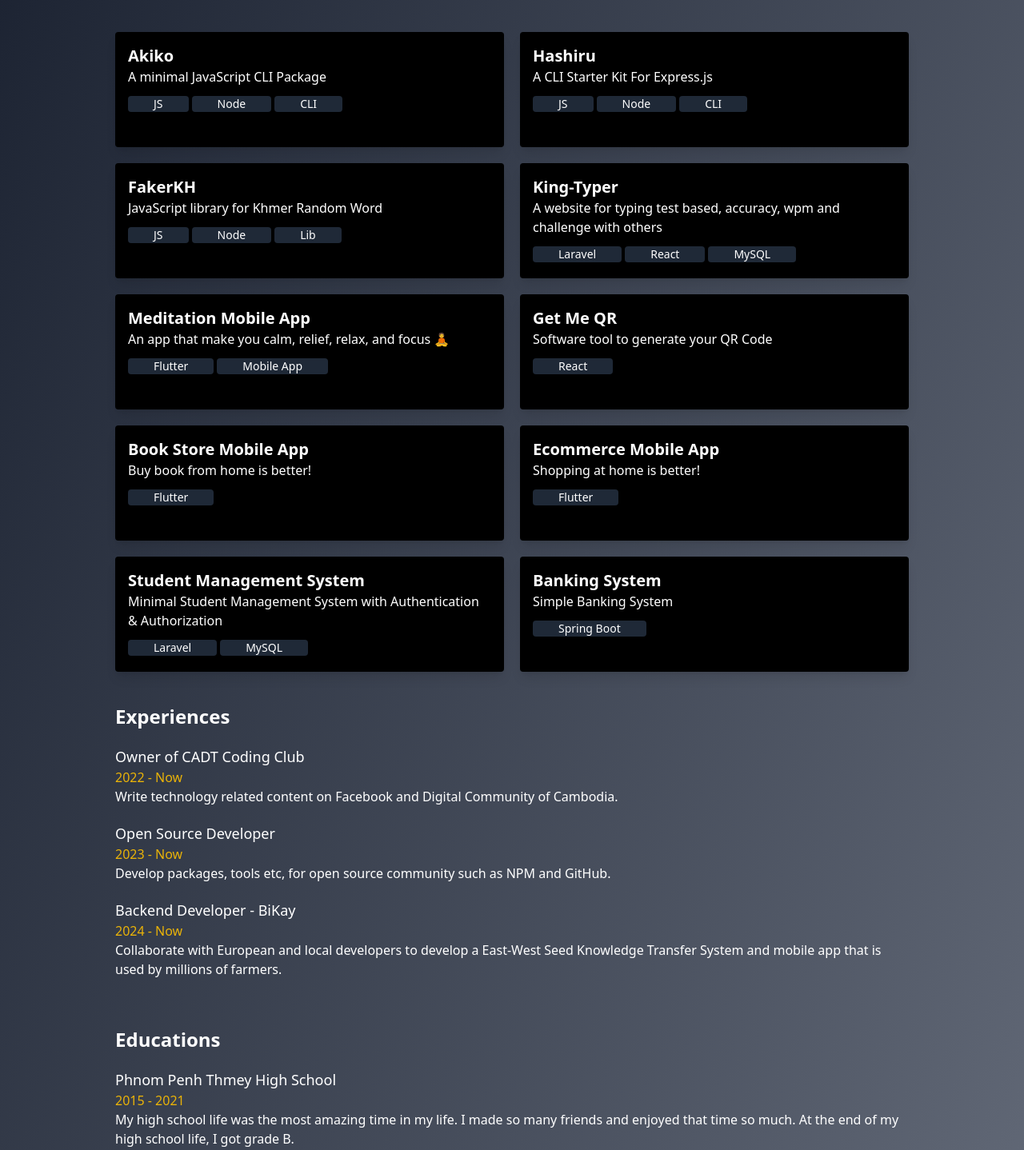
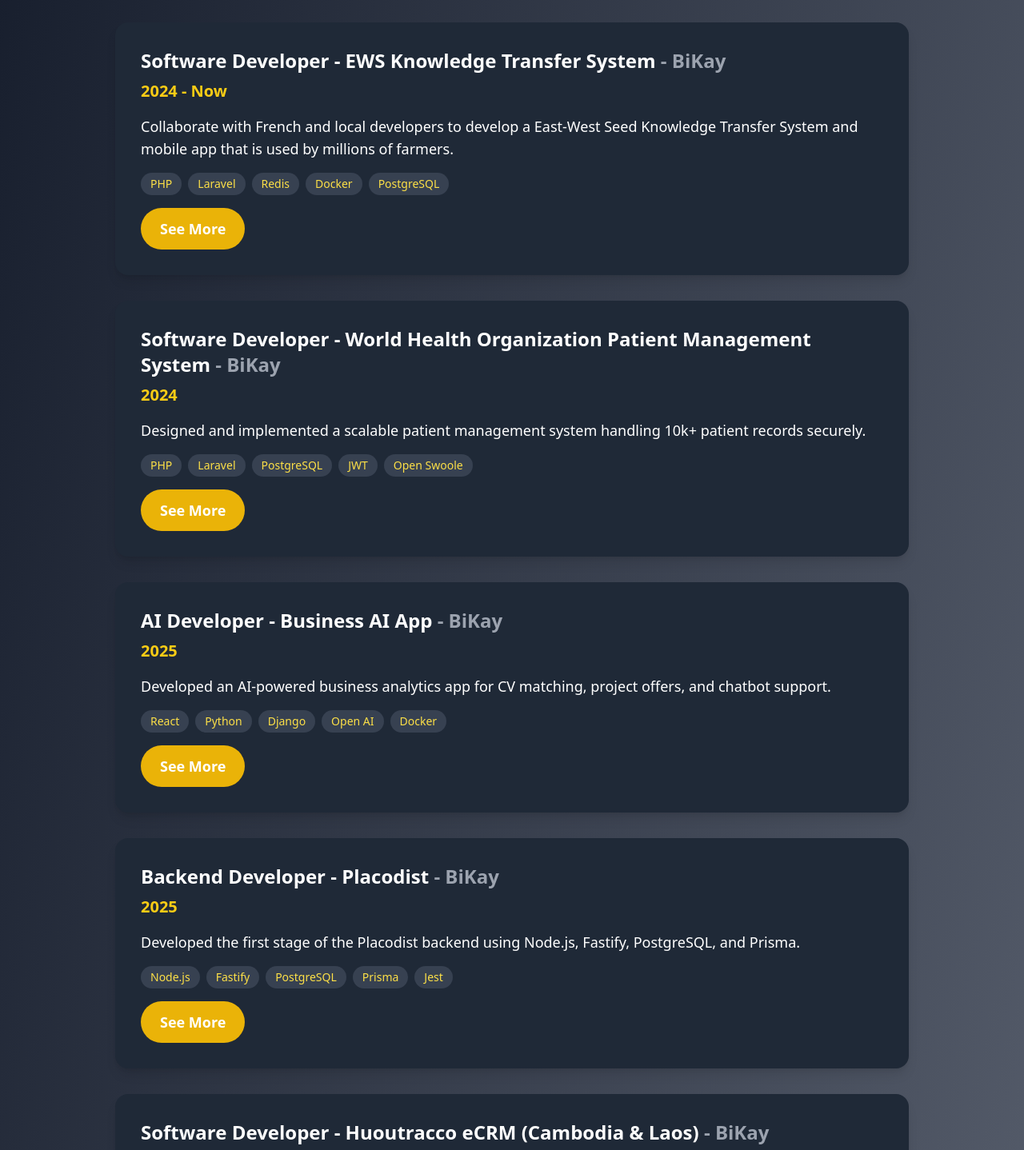
Before and after one commit to Re4ch-Jay/phatpanhareach, a Next.js app: page / in a window 1280 px wide. Shown: the part 832-2270 px from the top of the page at 80% size. Built offline with nearby package versions, Linux system fonts and the light colour scheme.

Commit message:
feat: update 2025

```diff
--- a/app/components/Experiences.jsx
+++ b/app/components/Experiences.jsx
@@ -1,23 +1,154 @@
+"use client"
 import React from 'react'
 
 export default function Experiences() {
+  const experiences = [
+    {
+      title: 'Software Developer - EWS Knowledge Transfer System',
+      company: 'BiKay',
+      year: '2024 - Now',
+      short: 'Collaborate with French and local developers to develop a East-West Seed Knowledge Transfer System and mobile app that is used by millions of farmers.',
+      full: [
+        'Architected and implemented the East-West Seed Knowledge Transfer System.',
+        'Developed scalable APIs and backend services for a mobile app used by millions of farmers.',
+        'Ensured high availability and performance.',
+        'Integrated real-time data sync using Redis and Docker.',
+        'Worked closely with European and local teams to deliver features on time.'
+      ],
+      technologies: ['PHP', 'Laravel', 'Redis', 'Docker', 'PostgreSQL']
+    },
+    {
+      title: 'Software Developer - World Health Organization Patient Management System',
+      company: 'BiKay',
+      year: '2024',
+      short: 'Designed and implemented a scalable patient management system handling 10k+ patient records securely.',
+      full: [
+        'Designed and implemented a scalable patient management system for World Health Organization.',
+        'Handled 10k+ patient records with robust security and privacy measures.',
+        'Integrated role-based access control for secure data access.',
+        'Optimized database queries, cutting data retrieval time by 40%.',
+        'Developed reporting dashboards for healthcare analytics.',
+        'Ensured GDPR compliance and data integrity.'
+      ],
+      technologies: ['PHP', 'Laravel', 'PostgreSQL', 'JWT', 'Open Swoole']
+    },
+    {
+      title: 'AI Developer - Business AI App',
+      company: 'BiKay',
+      year: '2025',
+      short: 'Developed an AI-powered business analytics app for CV matching, project offers, and chatbot support.',
+      full: [
+        'Developed an AI-powered business analytics application for HR and project management.',
+        'Implemented CV matching and automated project offer recommendations.',
+        'Integrated chatbot support using NLP and OpenAI APIs.',
+        'Reduced manual workload by 50% for HR teams.',
+        'Built real-time analytics dashboards and notification systems.',
+        'Ensured scalability and maintainability of AI services.'
+      ],
+      technologies: ['React', 'Python', 'Django', 'Open AI', 'Docker']
+    },
+    {
+      title: 'Backend Developer - Placodist',
+      company: 'BiKay',
+      year: '2025',
+      short: 'Developed the first stage of the Placodist backend using Node.js, Fastify, PostgreSQL, and Prisma.',
+      full: [
+        'Developed the initial backend foundation for Placodist using Node.js and Fastify.',
+        'Utilized PostgreSQL and Prisma for efficient data management.',
+        'Established code standards and best practices for future development.',
+        'Wrote migration scripts and set up automated testing pipelines.',
+        'Enabled seamless collaboration for other developers joining the project.'
+      ],
+      technologies: ['Node.js', 'Fastify', 'PostgreSQL', 'Prisma', 'Jest']
+    },
+    {
+      title: 'Software Developer - Huoutracco eCRM (Cambodia & Laos)',
+      company: 'BiKay',
+      year: '2025',
+      short: 'Contributed to the implementation and support of an enterprise CRM system across Cambodia and Laos.',
+      full: [
+        'Contributed to the implementation and ongoing support of Huoutracco eCRM.',
+        'Enabled efficient customer management across multiple regions (Cambodia & Laos).',
+        'Integrated third-party APIs for enhanced CRM functionality.',
+        'Improved data import/export processes for business operations.',
+        'Provided technical support and training for regional teams.',
+        'Ensured system reliability and scalability for enterprise use.'
+      ],
+      technologies: ['PHP', 'Laravel', 'REST API', 'PostgreSQL', 'Docker']
+    },
+    {
+      title: 'Leader of CADT Coding Club',
+      year: '2022 - 2024',
+      short: 'Write technology related content on Facebook and Digital Community of Cambodia.',
+      full: [
+        'Founded and manage a vibrant tech community.',
+        'Organized workshops, hackathons, and online events.',
+        'Write and curate technology-related content for Facebook and Digital Community of Cambodia.',
+        'Mentor junior members and facilitate knowledge sharing on software engineering best practices.',
+        'Grew the community to thousands of aspiring developers and students.'
+      ],
+      technologies: ['Leadership', 'Community Building', 'Content Creation', 'Mentorship', 'Event Planning']
+    },
+    {
+      title: 'Open Source Developer',
+      year: '2023 - Now',
+      short: 'Develop packages, tools etc, for open source community such as NPM and GitHub.',
+      full: [
+        'Develop and maintain open source packages and tools for the global developer community on NPM and GitHub.',
+        'Collaborate with contributors worldwide, review pull requests, and ensure high code quality.',
+        'Advocate for open source adoption in local tech circles.',
+        'Present at meetups and conferences.',
+        'Helped increase adoption of open source tools in Cambodia.'
+      ],
+      technologies: ['JavaScript', 'NPM', 'GitHub', 'TypeScript', 'CI/CD']
+    },
+  ]
+
   return (
-    <div className="container mx-auto max-w-screen-lg px-4 py-5">
-        <p className="text-white text-2xl font-bold">Experiences</p>
-        <Experience title='Owner of CADT Coding Club' year='2022 - Now' description='Write technology related content on Facebook and Digital Community of Cambodia.'  />
-        <Experience title='Open Source Developer' year='2023 - Now' description='Develop packages, tools etc, for open source community such as NPM and GitHub.'  />
-        <Experience title='Backend Developer' company='BiKay' year='2024 - Now' description='Collaborate with European and local developers to develop a East-West Seed Knowledge Transfer System and mobile app that is used by millions of farmers.'  />
+    <div className="container mx-auto max-w-screen-lg px-4 py-8">
+      <p className="text-white text-4xl font-extrabold mb-8">Experiences</p>
+      {experiences.map((exp, idx) => (
+        <Experience
+          key={idx}
+          title={exp.title}
+          year={exp.year}
+          company={exp.company}
+          short={exp.short}
+          full={exp.full}
+          technologies={exp.technologies}
+        />
+      ))}
     </div>
   )
 }
 
-
-function Experience({title, year, company, description}) {
+function Experience({title, year, company, short, full, technologies}) {
+  const [shortRead, setShortRead] = React.useState(true)
   return (
-    <div className="my-5">
-        <h1 className="text-lg text-white">{title} {company && <span>-</span>} {company}</h1>
-        <h4 className="text-yellow-500">{year}</h4>
-        <p className="text-white">{description}</p>
+    <div className="bg-gray-800 rounded-2xl shadow-lg p-8 mb-8">
+      <h1 className="text-2xl text-white font-bold mb-2">{title} {company &&
+        <span className="text-gray-400">- {company}</span>}</h1>
+      <h4 className="text-yellow-400 text-xl font-semibold mb-4">{year}</h4>
+      {shortRead ? (
+        <p className="text-white text-lg mb-4">{short}</p>
+      ) : (
+        <ul className="list-disc pl-6 text-white text-lg mb-4">
+          {full.map((point, i) => (
+            <li key={i} className="mb-2">{point}</li>
+          ))}
+        </ul>
+      )}
+      <div className="flex flex-wrap gap-2 mb-4">
+        {technologies.map((tech, i) => (
+          <span key={i} className="bg-gray-700 text-yellow-300 px-3 py-1 rounded-full text-sm font-medium">{tech}</span>
+        ))}
+      </div>
+      <button
+        className="px-6 py-3 bg-yellow-500 hover:bg-yellow-600 text-white text-lg font-bold rounded-full transition"
+        onClick={() => setShortRead(!shortRead)}
+      >
+        {shortRead ? 'See More' : 'See Less'}
+      </button>
     </div>
   )
 }
--- a/app/components/Hero.jsx
+++ b/app/components/Hero.jsx
@@ -7,13 +7,20 @@
       <div className="flex flex-col-reverse md:flex-row justify-between items-center gap-5">
         <div className="text-white text-2xl max-w-md text-center">
           <h1 className="text-4xl font-extrabold">Phat Panhareach</h1>
-          <h4 className="text-2xl font-semibold">Software Engineer</h4>
+          <h4 className="text-2xl font-semibold">Experienced & Versatile Software Developer</h4>
           <a href="mailto:panhareach.phat.2050@gmail.com" className="text-base hover:underline">panhareach.phat.2050@gmail.com</a>
           <br />
           <br />
           <p className="text-lg">
-          I'm a {age} years old, enthusiastic learner who thrives on exploring novel technologies. My journey has led me to captivating projects, and I'm an active creator and contributor to open-source initiatives.
+            {`I'm a ${age}-year-old software developer specializing in scalable backend solutions. Experienced in team leadership, code reviews, and delivering secure, high-performance systems.`}
           </p>
+          <a
+            href="/pdf/Panhareach-Phat-Resume.pdf"
+            download
+            className="inline-block mt-4 px-6 py-3 bg-yellow-500 hover:bg-yellow-600 text-white text-lg font-bold rounded-full transition"
+          >
+            Download Resume
+          </a>
         </div>
         <div className="w-52 h-52 md:w-96 md:h-96 lg:w-128 lg:h-128 relative flex items-center justify-center">
           <img className="w-full h-full rounded-full" src="https://avatars.githubusercontent.com/u/111555521?v=4" alt="Phat Panhareach Profile" />
--- a/app/page.jsx
+++ b/app/page.jsx
@@ -10,8 +10,8 @@
     <div>
       <Hero />
       <SocialLinks />
+      <Experiences />
       <ProjectFeatures />
-      <Experiences />
       <Educations />
       <Technologies />
     </div>
```
Also changed, not shown: 1 other file (tests, documents, lock files or other folders).
